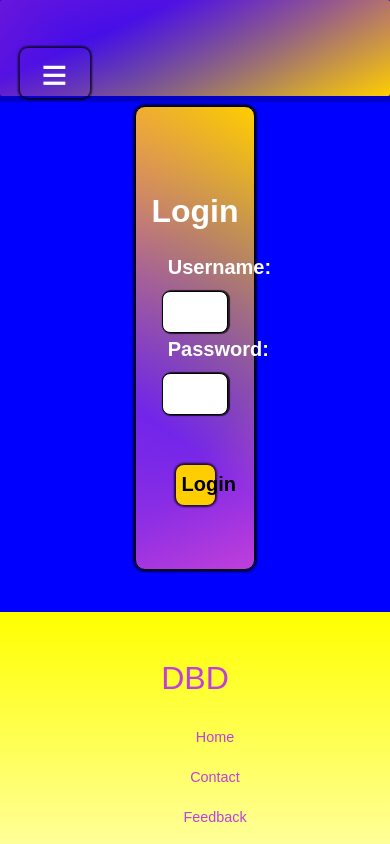
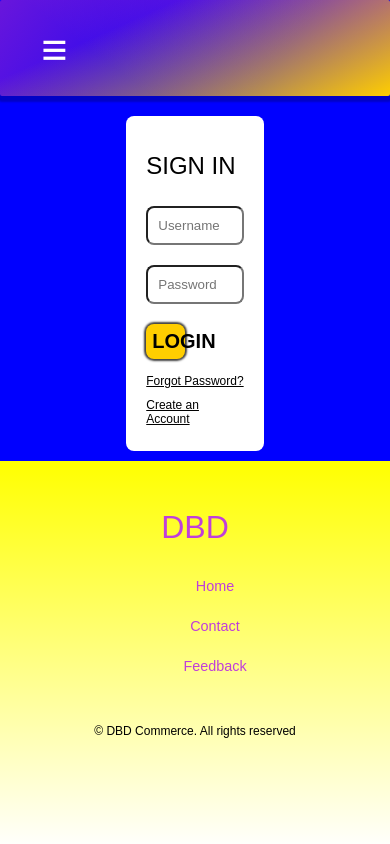
Before and after one commit to bwils35/CrystalVault, a React (Create React App) app: page /Login in a window 390 px wide. Shown: the top 844 px of the page. Built offline with nearby package versions, Linux system fonts and the light colour scheme.

Commit message:
Recreate login page with styled components
make the login page responsive and fix import paths

```diff
--- a/src/App.jsx
+++ b/src/App.jsx
@@ -7,7 +7,7 @@ import Home from "./Pages/Home/Home";
 import Navbar from "./Components/StyledComponents/Navbar/Navbar";
 import Shop from "./Pages/Shop/Shop";
 import Login from "./Pages/Login/Login";
-
+import { PageLayout } from "./Components/StyledComponents/PageLayout/PageLayout";
 
 function App() {
 	return (
@@ -21,7 +21,7 @@ function App() {
 						<Route path="/Contact" element={<Contact />} />
 						<Route path="/Main" element={<Shop />} />
 						<Route path="/Login" element={<Login />} />
-						{/* <Route path="/Jewelry" element={<PageLayout />} /> */}
+						<Route path="/Jewelry" element={<PageLayout />} />
 						{/* <Route path="/Crystals" element={<PageTemplate key={} />} /> */}
 						{/* <Route path="/Sage" element={<PageTemplate key={} />} /> */}
 					</Routes>
--- /dev/null
+++ b/src/Components/StyledComponents/MediaQueries/responsive.jsx
@@ -0,0 +1,16 @@
+import { css } from "styled-components";
+
+export const mobile = (props) => {
+	return css`
+		@media only screen and (max-width: 380px) {
+			${props}
+		}
+	`;
+};
+export const tablet = (props) => {
+	return css`
+		@media only screen and (max-width: 380px) {
+			${props}
+		}
+	`;
+};
--- a/src/Components/StyledComponents/PageLayout/PageLayout.jsx
+++ b/src/Components/StyledComponents/PageLayout/PageLayout.jsx
@@ -7,7 +7,7 @@ import {
 	Image,
 } from "./PageLayout.style";
 import CrystalPic from "../../../Images/CrystalPic.jpg";
-import Header from "../../Header/Header";
+import Header from "../../header/Header";
 
 export const PageLayout = () => {
 	return (
--- a/src/Pages/Home/Home.css
+++ b/src/Pages/Home/Home.css
@@ -20,7 +20,7 @@ a:hover {
 	color: yellow;
 }
 
-.categories>li {
+.categories > li {
 	display: inline-block;
 	padding: 20px;
 }
@@ -28,7 +28,6 @@ a:hover {
 .pic_one {
 	height: 450px;
 }
-
 
 li {
 	display: inline-block;
@@ -44,7 +43,7 @@ li {
 	padding: 8px 16px;
 	background-color: rgb(77, 191, 236);
 	color: white;
-	transition: .3s;
+	transition: 0.3s;
 }
 
 .dropdown .simbutton:hover {
@@ -56,7 +55,7 @@ li {
 	text-decoration: none;
 	padding: 8px;
 	color: orange;
-	transition: .3s;
+	transition: 0.3s;
 	white-space: nowrap;
 }
 
@@ -66,17 +65,17 @@ li {
 	z-index: 1;
 	visibility: hidden;
 	position: absolute;
-	transition: .3s;
+	transition: 0.3s;
 	position: absolute;
 	min-width: 100%;
 	opacity: 0;
-	transition: .3s;
+	transition: 0.3s;
 }
 
 .dropdown:hover div {
 	visibility: visible;
 	opacity: 1;
-	transition: .1s;
+	transition: 0.1s;
 }
 
 .dropdown div a:hover {
--- a/src/Pages/Login/Login.css
+++ b/src/Pages/Login/Login.css
@@ -1,7 +1,7 @@
-.login_form {
+/* .login_form {
 	display: flex;
 	flex-direction: column;
-	/* justify-content: center; */
+	justify-content: center;
 	align-items: center;
 	height: 60vh;
 }
@@ -38,8 +38,8 @@ label {
 	font-size: 20px;
 	font-weight: bold;
 	color: white;
-	/* border-radius: 8px; */
-	/* border: 1px solid black; */
+	border-radius: 8px;
+	border: 1px solid black;
 }
 button {
 	width: 50%;
@@ -65,4 +65,4 @@ button {
 }
 button:hover {
 	background-position: 100% 0%;
-}
+} */
--- a/src/Pages/Login/Login.jsx
+++ b/src/Pages/Login/Login.jsx
@@ -1,19 +1,116 @@
 import React from "react";
-import "./Login.css";
+import styled from "styled-components";
+import { useNavigate } from "react-router-dom";
+import { mobile } from "../../Components/StyledComponents/MediaQueries/responsive";
 
-function Login() {
+const Container = styled.div`
+	width: 100%;
+	height: 100%;
+	display: flex;
+	justify-content: center;
+	/* position: sticky;
+	top: 50px; */
+	/* border: 1px solid black; */
+
+	/* @media only screen and (max-width: 380px) {
+		display: none;
+	} */
+`;
+
+const Card = styled.div`
+	width: 25%;
+	padding: 20px;
+	background-color: white;
+	border-radius: 8px;
+	margin: 10px 0px;
+	${mobile({ width: "70%" })}
+`;
+
+const Title = styled.h1`
+	font-size: 24px;
+	font-weight: 300;
+`;
+
+const Form = styled.form`
+	display: flex;
+	flex-direction: column;
+`;
+
+const Input = styled.input`
+	flex: 1;
+	min-width: 40%;
+	margin: 10px 0px;
+	padding: 10px;
+	border-radius: 8px;
+`;
+
+const Button = styled.button`
+	/* width: 40%;
+	border: none;
+	padding: 15px 20px;
+	color: white;
+	margin: 10px 0px;
+	background-color: rgb(192, 63, 218);
+	cursor: pointer; */
+
+	width: 40%;
+	height: 35px;
+	margin: 10px 0px;
+	border-radius: 8px;
+	background: #ffce00;
+	color: #000000;
+	font-size: 20px;
+	font-weight: bold;
+	border: none;
+	cursor: pointer;
+	box-shadow: 0px 0px 2px 2px rgba(0, 0, 0, 0.747);
+	background-image: linear-gradient(
+		to right,
+		#ffce00 50%,
+		#ffce00 50%,
+		rgb(192, 63, 218)
+	);
+	background-position: 0%;
+	background-size: 200%;
+	transition: 0.4s;
+	:hover {
+		background-position: 100% 0%;
+	}
+`;
+
+const Link = styled.nav`
+	margin: 5px 0px;
+	font-size: 12px;
+	text-decoration: underline;
+	cursor: pointer;
+`;
+
+const Login = () => {
+	let nav = useNavigate();
 	return (
-		<div className="login_form">
-			<form>
-				<h1>Login</h1>
-				<label>Username:</label>
-				<input type="text" name="username" />
-				<label>Password:</label>
-				<input type="password" name="password" />
-				<button type="submit">Login</button>
-			</form>
-		</div>
+		<Container>
+			<Card>
+				<Title>SIGN IN</Title>
+				<Form>
+					<Input type="text" name="username" placeholder="Username" />
+					<Input
+						type="password"
+						name="password"
+						placeholder="Password"
+					/>
+					<Button>LOGIN</Button>
+					<Link
+						onClick={() => {
+							nav("/");
+						}}
+					>
+						Forgot Password?
+					</Link>
+					<Link>Create an Account</Link>
+				</Form>
+			</Card>
+		</Container>
 	);
-}
+};
 
 export default Login;
```
